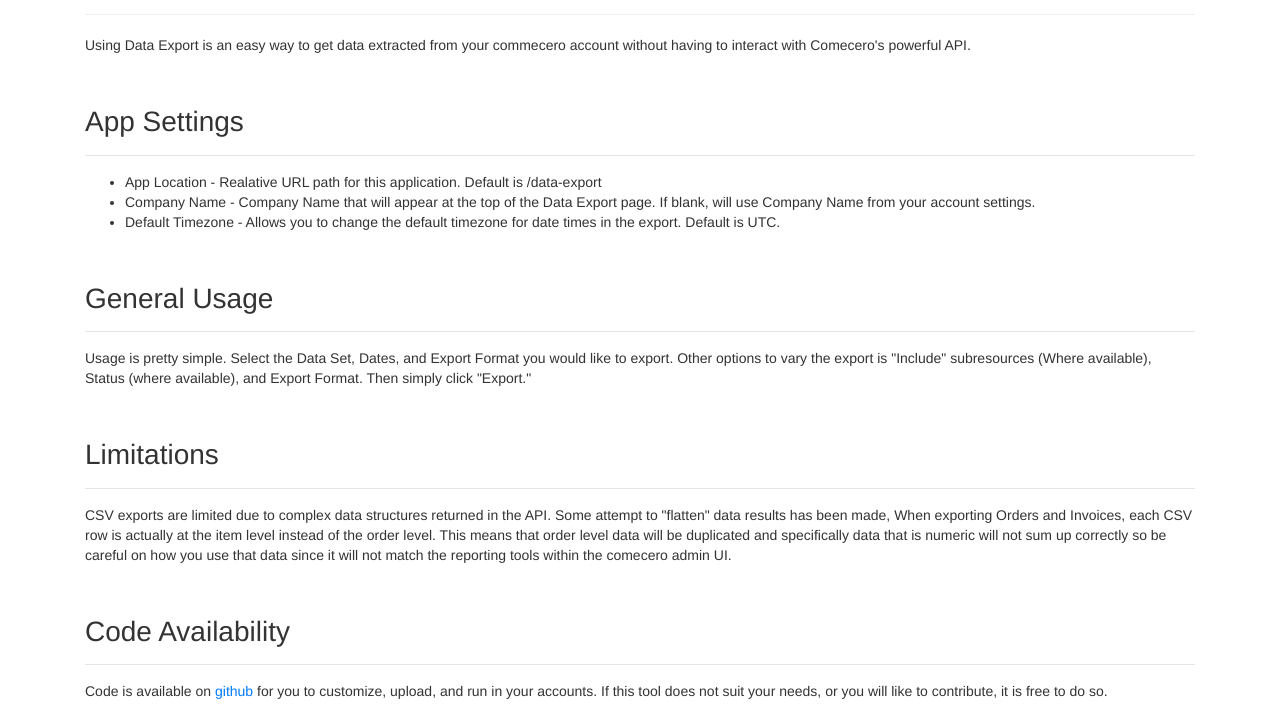
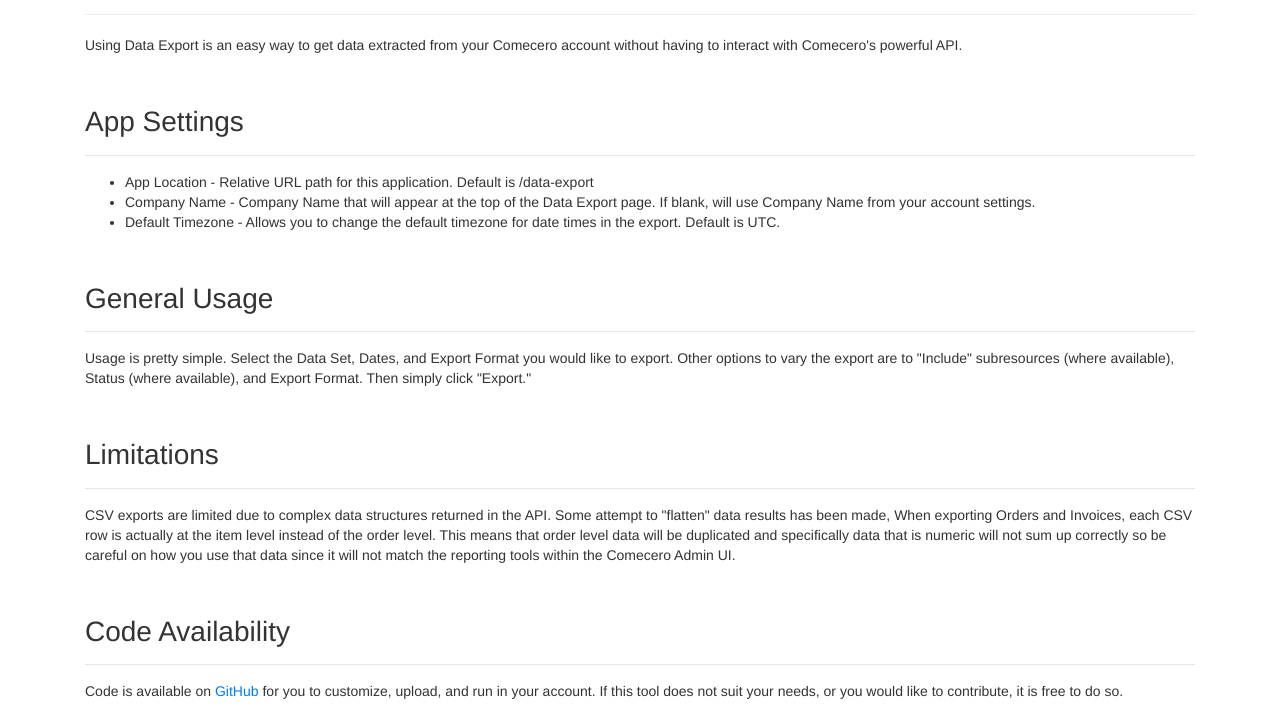
Before and after one commit to comecero/data-export, a website: page help-and-support/index.html in a window 1280 px wide. Shown: the part 91-800 px from the top of the page. Drawn offline with nearby package versions, Linux system fonts and the light colour scheme.

Commit message:
Update index.html
correct a few items in the Help and Support document

```diff
--- a/help-and-support/index.html
+++ b/help-and-support/index.html
@@ -65,13 +65,13 @@
           </div>
       </div>
 
-      <p>Using Data Export is an easy way to get data extracted from your commecero account without having to interact with Comecero's powerful API.</p>
+      <p>Using Data Export is an easy way to get data extracted from your Comecero account without having to interact with Comecero's powerful API.</p>
 
       <div>
           <h3>App Settings</h3>
           <hr />
           <ul>
-            <li>App Location - Realative URL path for this application. Default is /data-export</li>
+            <li>App Location - Relative URL path for this application. Default is /data-export</li>
             <li>Company Name - Company Name that will appear at the top of the Data Export page. If blank, will use Company Name from your account settings.</li>
             <li>Default Timezone - Allows you to change the default timezone for date times in the export. Default is UTC.</li>
           </ul>
@@ -80,8 +80,8 @@
       <div>
         <h3>General Usage</h3>
         <hr />
-        <p>Usage is pretty simple. Select the Data Set, Dates, and Export Format you would like to export.  Other options to vary the export is "Include"
-        subresources (Where available), Status (where available), and Export Format.  Then simply click "Export."</p>
+        <p>Usage is pretty simple. Select the Data Set, Dates, and Export Format you would like to export.  Other options to vary the export are to "Include"
+        subresources (where available), Status (where available), and Export Format.  Then simply click "Export."</p>
       </div>
 
       <div>
@@ -90,23 +90,23 @@
         <p>CSV exports are limited due to complex data structures returned in the API.  Some attempt to "flatten" data results has been made,
         When exporting Orders and Invoices, each CSV row is actually at the item level instead of the order level.  This means that order level data will
         be duplicated and specifically data that is numeric will not sum up correctly so be careful on how you use that data since it will not match the
-        reporting tools within the comecero admin UI.</p>
+        reporting tools within the Comecero Admin UI.</p>
       </div>
 
       <div>
         <h3>Code Availability</h3>
         <hr />
-        <p>Code is available on <a target="github" href="https://github.com/comecero/data-export">github</a> for you to customize, upload, and run
-        in your accounts. If this tool does not suit your needs, or you will like to contribute, it is free to do so.
+        <p>Code is available on <a target="github" href="https://github.com/comecero/data-export">GitHub</a> for you to customize, upload, and run
+        in your account. If this tool does not suit your needs, or you would like to contribute, it is free to do so.
       </div>
 
       <div>
         <h3>Bugs & Enhancements Requests</h3>
         <hr />
         If you feel that you have found a bug or would like additional enhancements, you can do so by creating an issue in the
-        <a target="github" href="https://github.com/comecero/data-export/issues">github issues</a> section of the code repository.  Please look
+        <a target="github" href="https://github.com/comecero/data-export/issues">GitHub issues</a> section of the code repository.  Please look
         through current open issues before submitting a new issue. If you find an existing issue, please watch, or comment on, the issue so we
-        can get as much feedback on the tool as possible.  If you are unfamilar with github, or do not wish to create an account, please contact
+        can get as much feedback on the tool as possible.  If you are unfamiliar with GitHub, or do not wish to create an account, please contact
         your Comecero Account Representive for assistance.
       </div>
 
```
